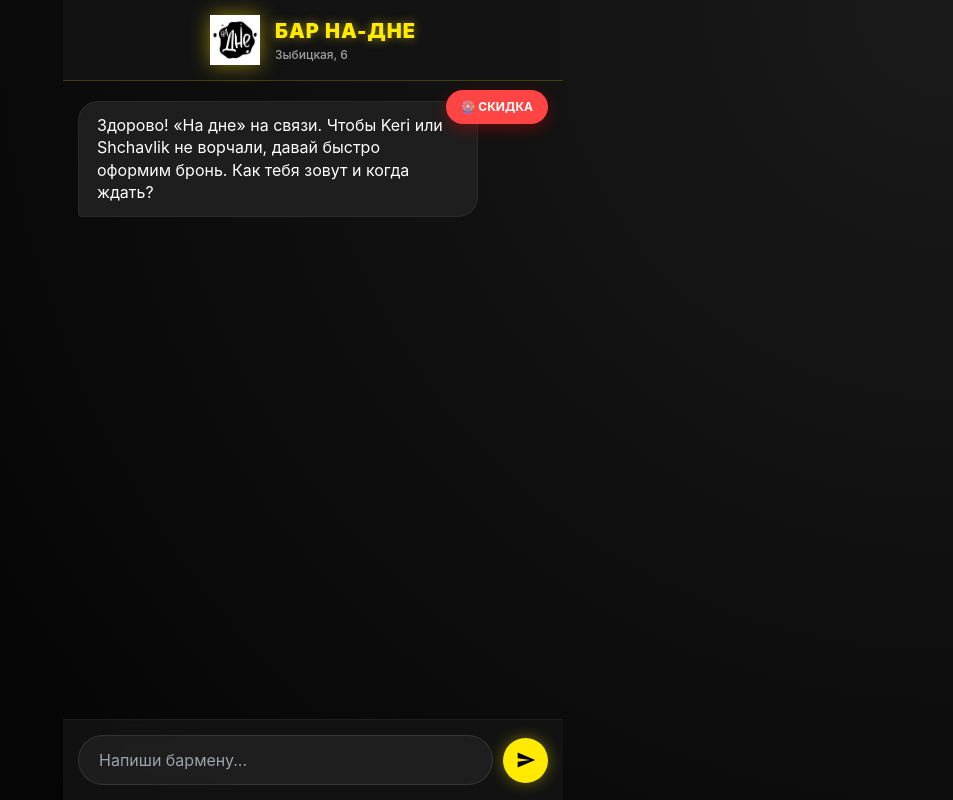
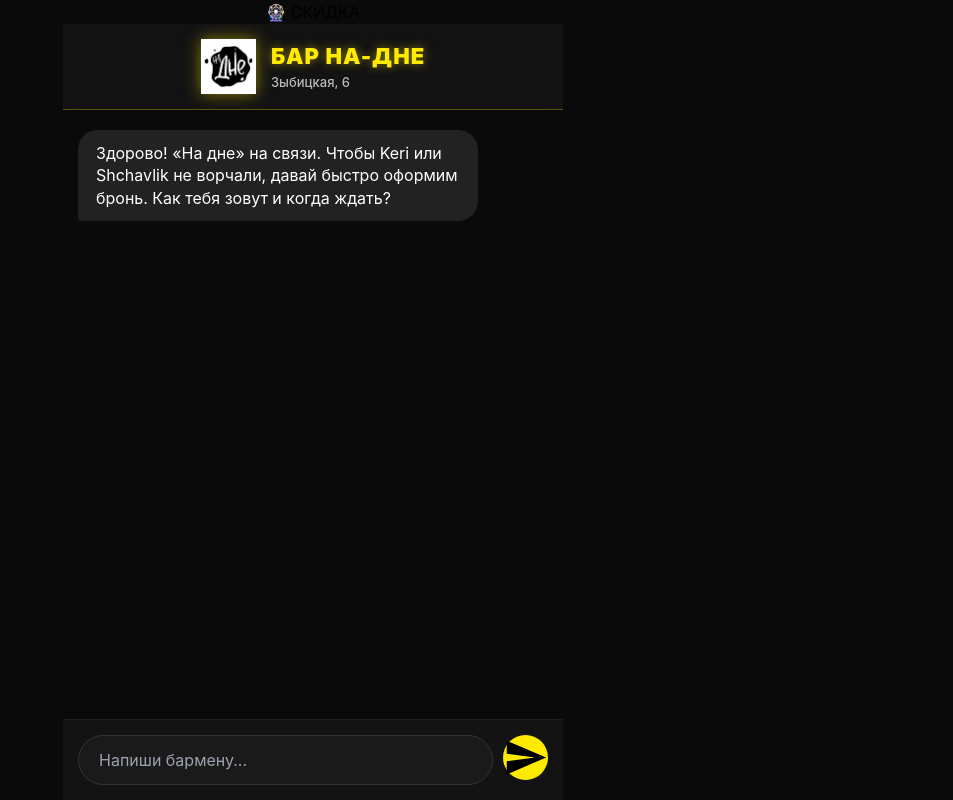
Before and after one commit to Vazhniy/Booking_bar-na-dne, a React (Vite) app in the folder frontend/: page / in a window 1280 px wide. Shown: the whole page, without its empty margins (327-1280 px from the left). Built offline with nearby package versions, Linux system fonts and the light colour scheme.

Commit message:
Update App.css

```diff
--- a/frontend/src/App.css
+++ b/frontend/src/App.css
@@ -1,13 +1,9 @@
 :root {
   --bg-dark: #0a0a0a;
-  --bg-gradient: radial-gradient(circle at top right, #1a1a1a, #050505 80%);
-  --accent-yellow: #ffea00; /* Тот самый неоновый желтый */
+  --accent-yellow: #ffea00; /* Неоновый желтый */
   --accent-glow: 0 0 15px rgba(255, 234, 0, 0.4);
-  --glass-bg: rgba(20, 20, 20, 0.85);
+  --glass-bg: rgba(20, 20, 20, 0.9);
   --text-white: #ffffff;
-
-  --bot-msg-bg: #1e1e1e;
-  --user-msg-bg: #ffea00;
 }
 
 * {
@@ -21,8 +17,6 @@
   padding: 0;
   overflow: hidden;
   background: var(--bg-dark);
-  background-image: var(--bg-gradient);
-  color: var(--text-white);
   font-family: -apple-system, BlinkMacSystemFont, "Segoe UI", Roboto, sans-serif;
 }
 
@@ -33,17 +27,18 @@
   max-width: 500px;
   margin: 0 auto;
   position: relative;
+  /* Учет челки iPhone */
   padding-top: env(safe-area-inset-top);
   padding-bottom: env(safe-area-inset-bottom);
 }
 
-/* --- Header --- */
+/* --- Header с лого и адресом --- */
 .header {
   padding: 15px 20px;
   background: var(--glass-bg);
   backdrop-filter: blur(15px);
   -webkit-backdrop-filter: blur(15px);
-  border-bottom: 1px solid rgba(255, 234, 0, 0.2);
+  border-bottom: 1px solid rgba(255, 234, 0, 0.3);
   z-index: 10;
 }
 
@@ -55,9 +50,10 @@
 }
 
 .logo {
-  height: 50px;
+  height: 55px;
   width: auto;
-  filter: drop-shadow(0 0 10px rgba(255, 234, 0, 0.5));
+  /* Убираем визуальный шум логотипа */
+  filter: drop-shadow(0 0 8px rgba(255, 234, 0, 0.5));
 }
 
 .header-text {
@@ -67,7 +63,7 @@
 
 .bar-title {
   margin: 0;
-  font-size: 20px;
+  font-size: 22px;
   font-weight: 900;
   color: var(--accent-yellow);
   text-transform: uppercase;
@@ -77,12 +73,12 @@
 
 .bar-address {
   margin: 0;
-  font-size: 12px;
-  color: rgba(255, 255, 255, 0.6);
+  font-size: 13px;
+  color: rgba(255, 255, 255, 0.7);
   font-weight: 500;
 }
 
-/* --- Chat --- */
+/* --- Чат --- */
 .chat-window {
   flex: 1;
   overflow-y: auto;
@@ -90,7 +86,6 @@
   display: flex;
   flex-direction: column;
   gap: 15px;
-  -webkit-overflow-scrolling: touch;
 }
 
 .message {
@@ -99,46 +94,37 @@
   border-radius: 20px;
   font-size: 16px;
   line-height: 1.4;
-  animation: slideIn 0.3s ease-out;
-}
-
-@keyframes slideIn {
-  from { opacity: 0; transform: translateY(10px); }
-  to { opacity: 1; transform: translateY(0); }
 }
 
 .bot {
   align-self: flex-start;
-  background: var(--bot-msg-bg);
+  background: #222;
   color: white;
   border-bottom-left-radius: 4px;
-  border: 1px solid rgba(255, 255, 255, 0.05);
 }
 
 .user {
   align-self: flex-end;
-  background: var(--user-msg-bg);
+  background: var(--accent-yellow);
   color: black;
   font-weight: 600;
   border-bottom-right-radius: 4px;
   box-shadow: var(--accent-glow);
 }
 
-/* --- Input --- */
+/* --- Ввод --- */
 .input-area {
   padding: 15px;
   background: var(--glass-bg);
-  backdrop-filter: blur(15px);
   border-top: 1px solid rgba(255, 255, 255, 0.05);
   display: flex;
   gap: 10px;
-  align-items: center;
 }
 
 input {
   flex: 1;
-  background: rgba(255, 255, 255, 0.05);
-  border: 1px solid rgba(255, 255, 255, 0.1);
+  background: #1a1a1a;
+  border: 1px solid #333;
   padding: 12px 20px;
   border-radius: 25px;
   color: white;
@@ -148,7 +134,6 @@
 input:focus {
   outline: none;
   border-color: var(--accent-yellow);
-  box-shadow: var(--accent-glow);
 }
 
 .send-btn {
@@ -157,31 +142,8 @@
   width: 45px;
   height: 45px;
   border-radius: 50%;
+  cursor: pointer;
   display: flex;
   align-items: center;
   justify-content: center;
-  box-shadow: var(--accent-glow);
-  cursor: pointer;
 }
-
-.send-btn svg {
-  width: 20px;
-  height: 20px;
-  fill: black;
-}
-
-/* Колесо */
-.wheel-btn {
-  position: absolute;
-  top: 90px;
-  right: 15px;
-  background: #ff4444;
-  color: white;
-  border: none;
-  padding: 8px 15px;
-  border-radius: 20px;
-  font-weight: bold;
-  font-size: 12px;
-  z-index: 5;
-  box-shadow: 0 5px 15px rgba(255, 0, 0, 0.3);
-}
```
